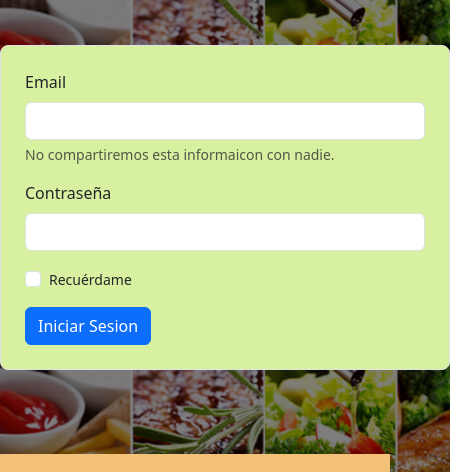
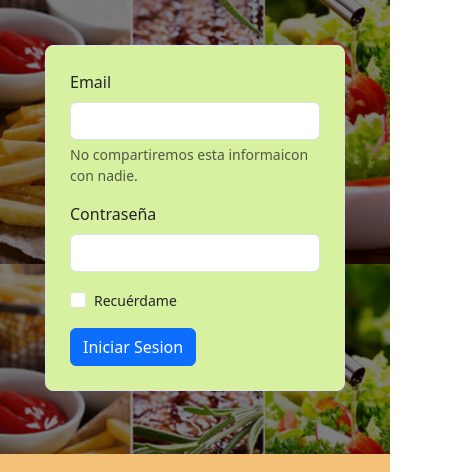
Before and after one commit to laitarocarrizo-sketch/Proyecto-de-grupo-Error404, a plain HTML site: page pages/login.html in a window 390 px wide. Shown: the part 96-568 px from the top of the page, 450 px wide, since content can reach past the window. Drawn offline with nearby package versions, Linux system fonts and the light colour scheme.

Commit message:
se hizo responsive el formulario

```diff
--- a/css/style.css
+++ b/css/style.css
@@ -35,7 +35,14 @@
 }
 
 .form-login{
-  width: 450px;
+  width: 500px;
+}
+
+@media (width < 991px){
+  .form-login{
+    width: 300px;
+    margin-bottom: 50px;
+  }
 }
 
 .bodyLogin{
--- a/pages/login.html
+++ b/pages/login.html
@@ -82,7 +82,7 @@
       </nav>
     </header>
     <main class="flex-grow-1">
-      <form class="container form-login border rounded-3 p-4 mt-5">
+      <form class="formLogin container form-login border rounded-3 p-4 mt-5">
         <div class="mb-3">
           <label for="exampleInputEmail1" class="form-label">Email</label>
           <input
```
